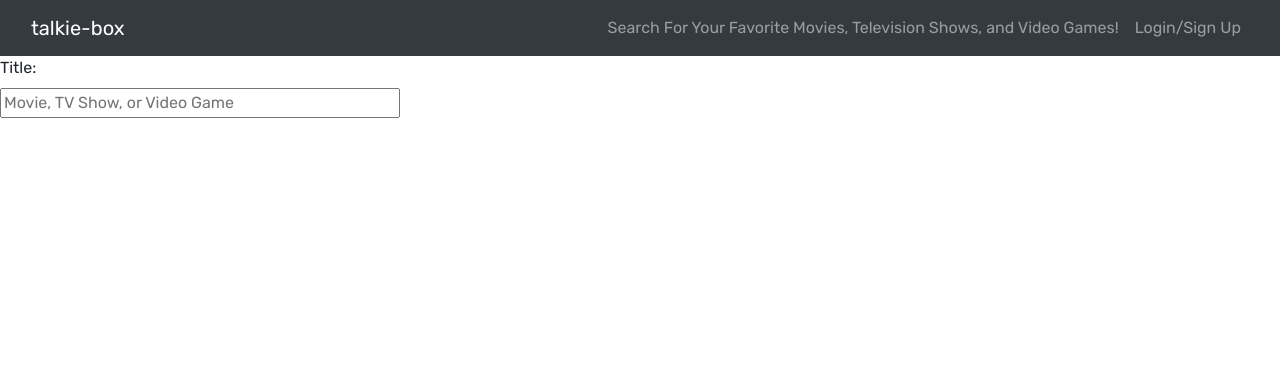
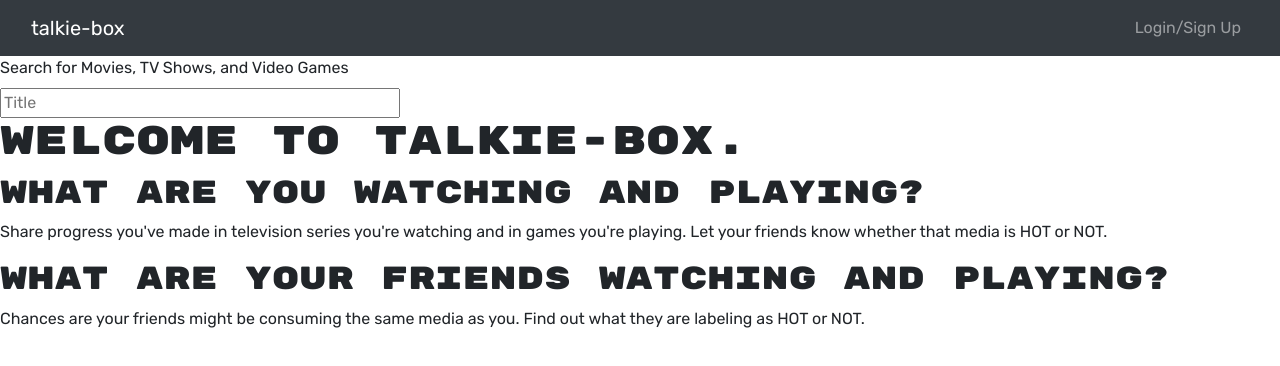
Before and after one commit to wcastellan/talkie-box, a React (Create React App) app in the folder client/: page / in a window 1280 px wide. Shown: the top 366 px of the page. Built offline with nearby package versions, Linux system fonts and the light colour scheme.

Commit message:
basic form for landing page

```diff
--- a/client/src/App.js
+++ b/client/src/App.js
@@ -7,6 +7,7 @@ import SearchBooks from "./pages/SearchBooks";
 import SavedBooks from "./pages/SavedBooks";
 import Navbar from "./components/Navbar";
 import Search from './components/Search';
+import Home from './pages/Home';
 
 const client = new ApolloClient({
   request: (operation) => {
@@ -23,7 +24,7 @@ const client = new ApolloClient({
 
 function App() {
   useEffect(() => {
-    document.title = 'Talkie-Box'
+    document.title = 'talkie-box'
   }, [])
 
   return (
@@ -31,8 +32,9 @@ function App() {
       <Router>
         <>
           <Navbar />
+          <Search />
           <Switch>
-            <Route exact path="/" component={Search} />
+            <Route exact path="/" component={Home} />
             <Route exact path="/saved" component={SavedBooks} />
             <Route render={() => <h1 className="display-2">Wrong page!</h1>} />
           </Switch>
--- a/client/src/components/Navbar.js
+++ b/client/src/components/Navbar.js
@@ -20,9 +20,9 @@ const AppNavbar = () => {
           <Navbar.Toggle aria-controls='navbar' />
           <Navbar.Collapse id='navbar'>
             <Nav className='ml-auto'>
-              <Nav.Link as={Link} to='/'>
+              {/* <Nav.Link as={Link} to='/'>
                 Search For Your Favorite Movies, Television Shows, and Video Games!
-              </Nav.Link>
+              </Nav.Link> */}
               {/* if user is logged in show saved books and logout */}
               {Auth.loggedIn() ? (
                 <>
--- a/client/src/components/Search.js
+++ b/client/src/components/Search.js
@@ -31,8 +31,8 @@ function Search() {
   return (
     <div className="search">
       <form>
-        <label htmlFor="title">Title:</label>
-        <input type="title" name="title" placeholder='Movie, TV Show, or Video Game' onChange={handleChange}></input>
+        <label htmlFor="title">Search for Movies, TV Shows, and Video Games</label>
+        <input type="title" name="title" placeholder='Title' onChange={handleChange}></input>
       </form>
       {searchResults && (
         <div className="suggestions">
--- /dev/null
+++ b/client/src/pages/Home.js
@@ -0,0 +1,19 @@
+import React from 'react';
+
+const Home = () => {
+  return (
+    <div>
+      <h1>Welcome to talkie-box.</h1>
+      <section>
+        <h2>What are you watching and playing?</h2>
+        <p>Share progress you've made in television series you're watching and in games you're playing. Let your friends know whether that media is HOT or NOT.</p>
+      </section>
+      <section>
+        <h2>What are your friends watching and playing?</h2>
+        <p>Chances are your friends might be consuming the same media as you. Find out what they are labeling as HOT or NOT.</p>
+      </section>
+    </div>
+  );
+};
+
+export default Home;
```
